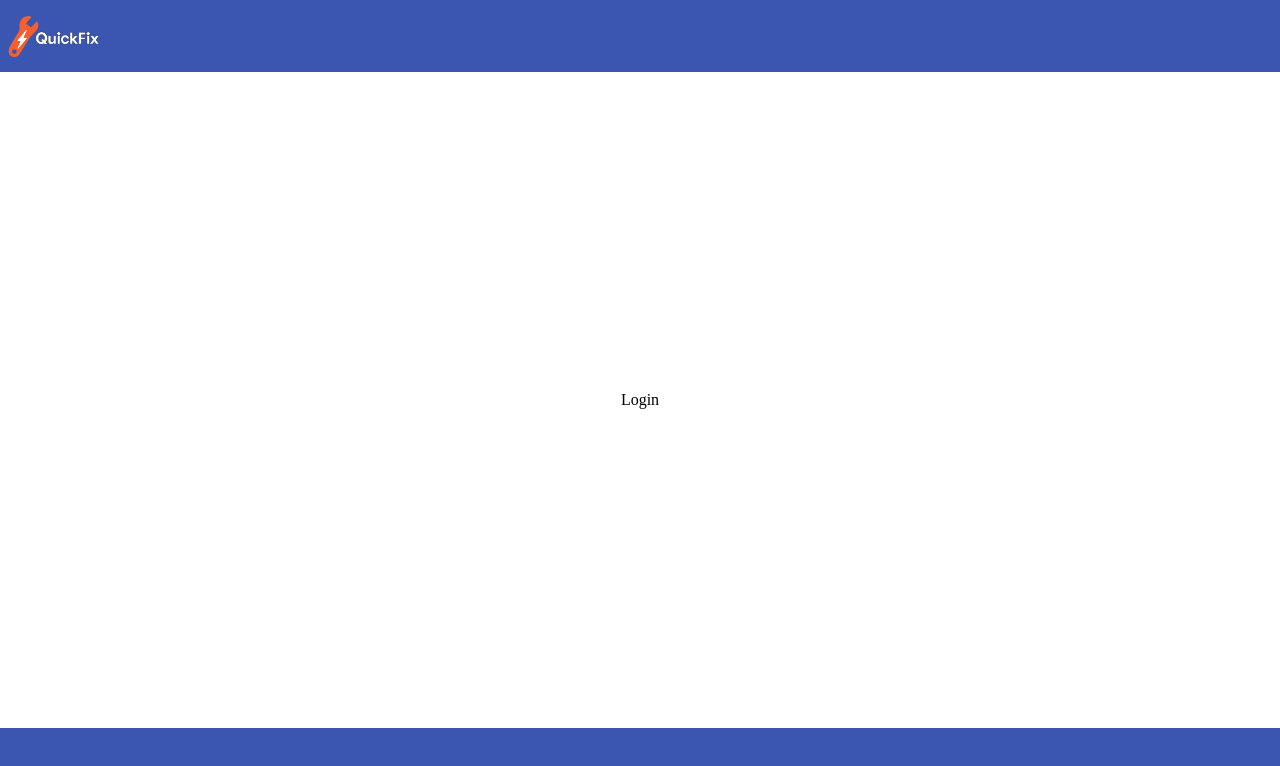
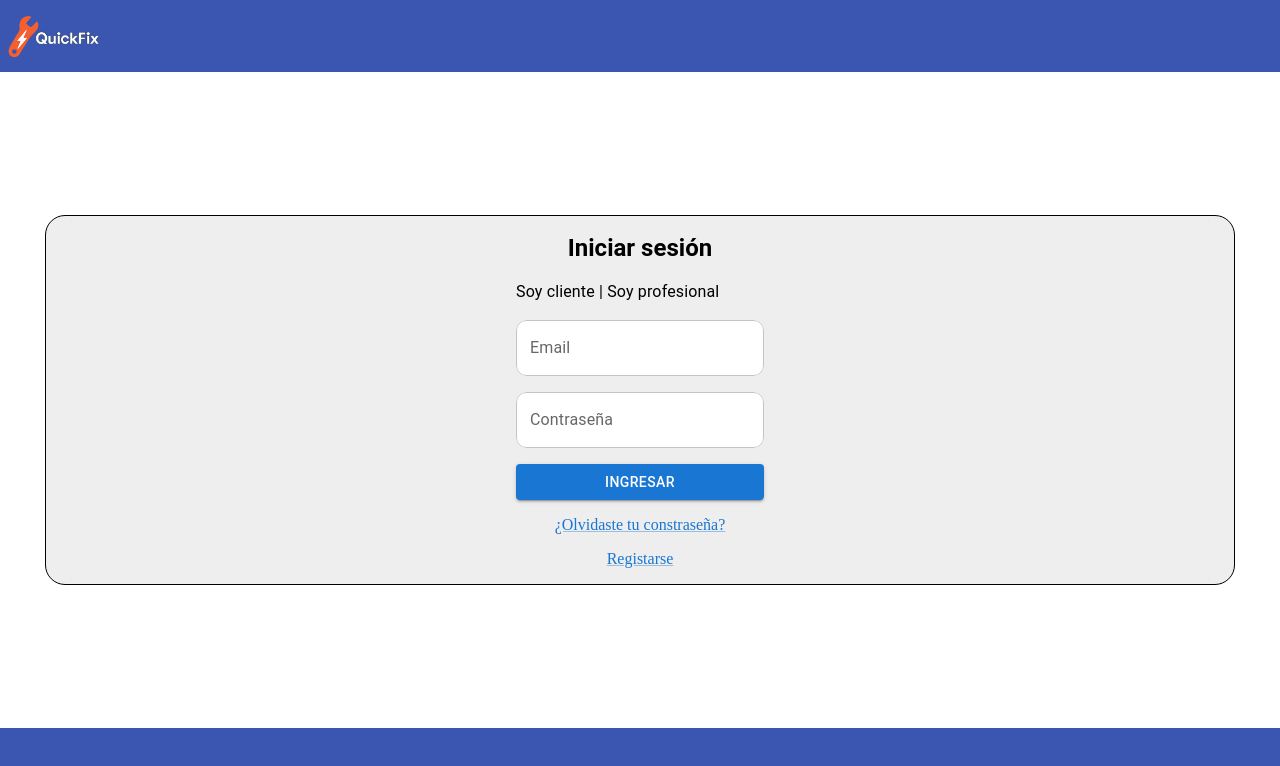
Before and after one commit to CrisLomasUnsam/quickfix-front, a React (Vite) app: page / in a window 1280 px wide. Shown: the top 766 px of the page. Built offline with nearby package versions, Linux system fonts and the light colour scheme.

Commit message:
create login component

```diff
--- a/src/views/pages/Login.tsx
+++ b/src/views/pages/Login.tsx
@@ -1,5 +1,90 @@
+import { FormContainer } from '../components/containers/FormContainer'
+import Typography from '@mui/material/Typography'
+import { Box, Button } from '@mui/material'
+import { Link as MuiLink } from '@mui/material'
+import { Link as RouterLink } from 'react-router'
+import { Controller, useForm } from 'react-hook-form'
+import { StyledTextFieldInput } from '../components/inputs/StyledTextFieldInput'
+
 export default function Login() {
+  type FormData = {
+    email: string
+    password: string
+  }
+
+  const {
+    control,
+    handleSubmit,
+    reset,
+    formState: { errors },
+  } = useForm<FormData>({
+    defaultValues: {
+      email: '',
+      password: '',
+    },
+  })
+
+  const onSubmit = (data: FormData) => {
+    console.log(data)
+    reset()
+  }
+
   return (
-    <div>Login</div>
+    <Box sx={{ display: 'flex' }}>
+      <FormContainer>
+        <Typography variant="h5" fontWeight={'bold'}>
+          Iniciar sesión
+        </Typography>
+        <form
+          style={{ display: 'flex', flexDirection: 'column', gap: '1rem' }}
+          onSubmit={handleSubmit(onSubmit)}
+        >
+          <Typography>Soy cliente | Soy profesional</Typography>
+
+          <Controller
+            name="email"
+            control={control}
+            rules={{
+              required: 'email requerido',
+            }}
+            render={({ field }) => (
+              <StyledTextFieldInput
+                {...field}
+                type="email"
+                label="Email"
+                variant="outlined"
+                error={!!errors.email}
+                helperText={errors.email?.message}
+                autoComplete="email"
+              />
+            )}
+          />
+          <Controller
+            name="password"
+            control={control}
+            rules={{
+              required: 'contraseña requerido',
+            }}
+            render={({ field }) => (
+              <StyledTextFieldInput
+                {...field}
+                type="password"
+                label="Contraseña"
+                variant="outlined"
+                error={!!errors.password}
+                helperText={errors.password?.message}
+              />
+            )}
+          />
+          <Button variant="contained" type="submit">
+            Ingresar
+          </Button>
+        </form>
+        <MuiLink>¿Olvidaste tu constraseña?</MuiLink>
+        <MuiLink component={RouterLink} to="/userSelect">
+          Registarse
+        </MuiLink>
+      </FormContainer>
+    </Box>
   )
 }
```
